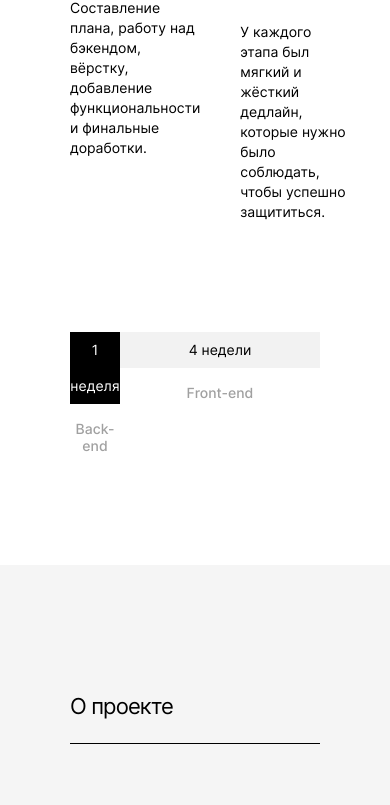
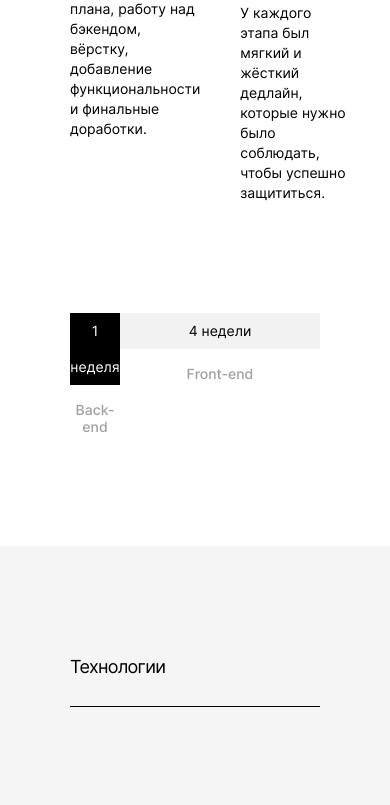
Before and after one commit to mahakomar11/movies-explorer-frontend, a React (Create React App) app: page / in a window 390 px wide. Shown: the part 1144-1949 px from the top of the page. Built offline with nearby package versions, Linux system fonts and the light colour scheme.

Commit message:
Make adaptive .main__subtitle

```diff
--- a/src/components/Main/Main.css
+++ b/src/components/Main/Main.css
@@ -5,4 +5,12 @@
   letter-spacing: -0.04em;
   border-bottom: black 1px solid;
   min-height: 50px;
+  margin: 0;
 }
+
+@media screen and (max-width: 540px) {
+  .main__subtitle {
+    font-size: 18px;
+    line-height: 22px;
+  }
+}
--- a/src/components/Techs/Techs.js
+++ b/src/components/Techs/Techs.js
@@ -3,7 +3,7 @@ import './Techs.css';
 function Techs() {
   return (
     <section className='techs' id='techs'>
-      <h2 className='main__subtitle'>О проекте</h2>
+      <h2 className='main__subtitle'>Технологии</h2>
       <h3 className='techs__subtitle'>7 технологий</h3>
       <p className='techs__text'>
         На курсе веб-разработки мы освоили технологии, которые применили в
```
